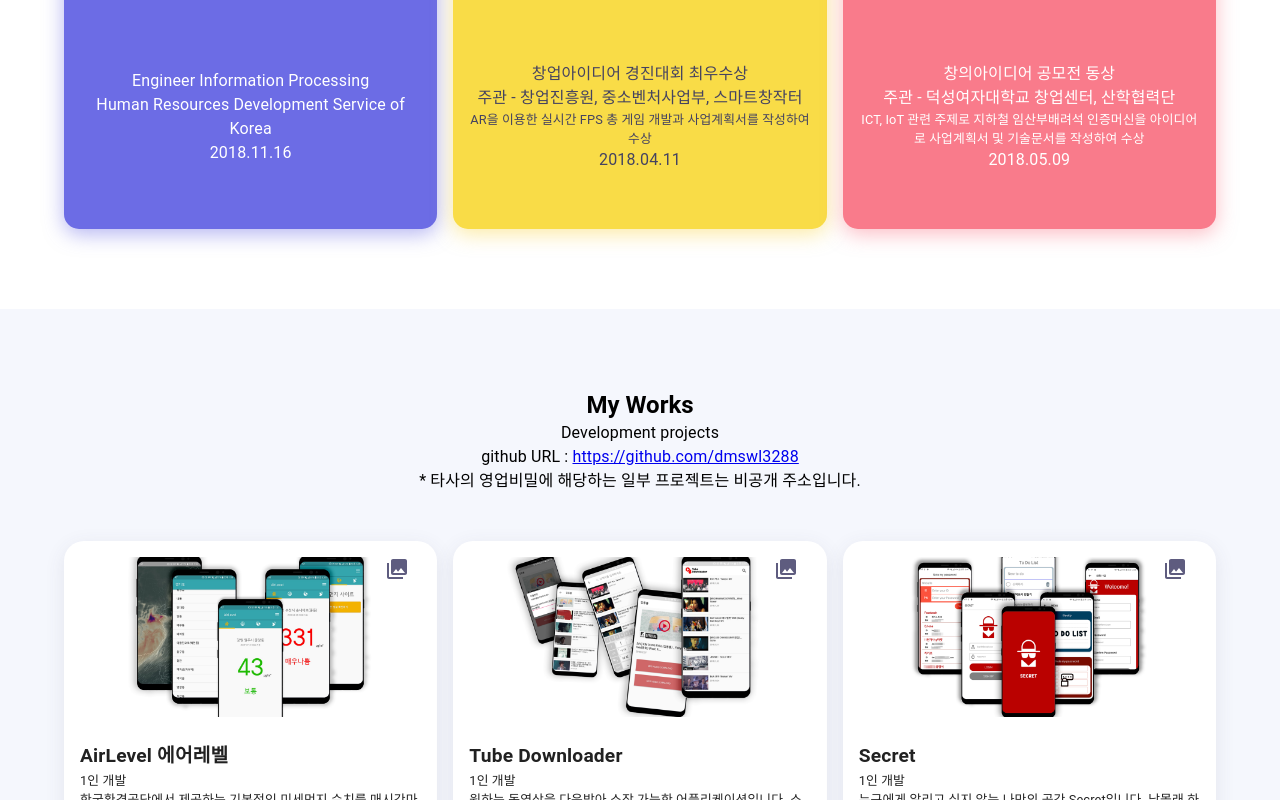
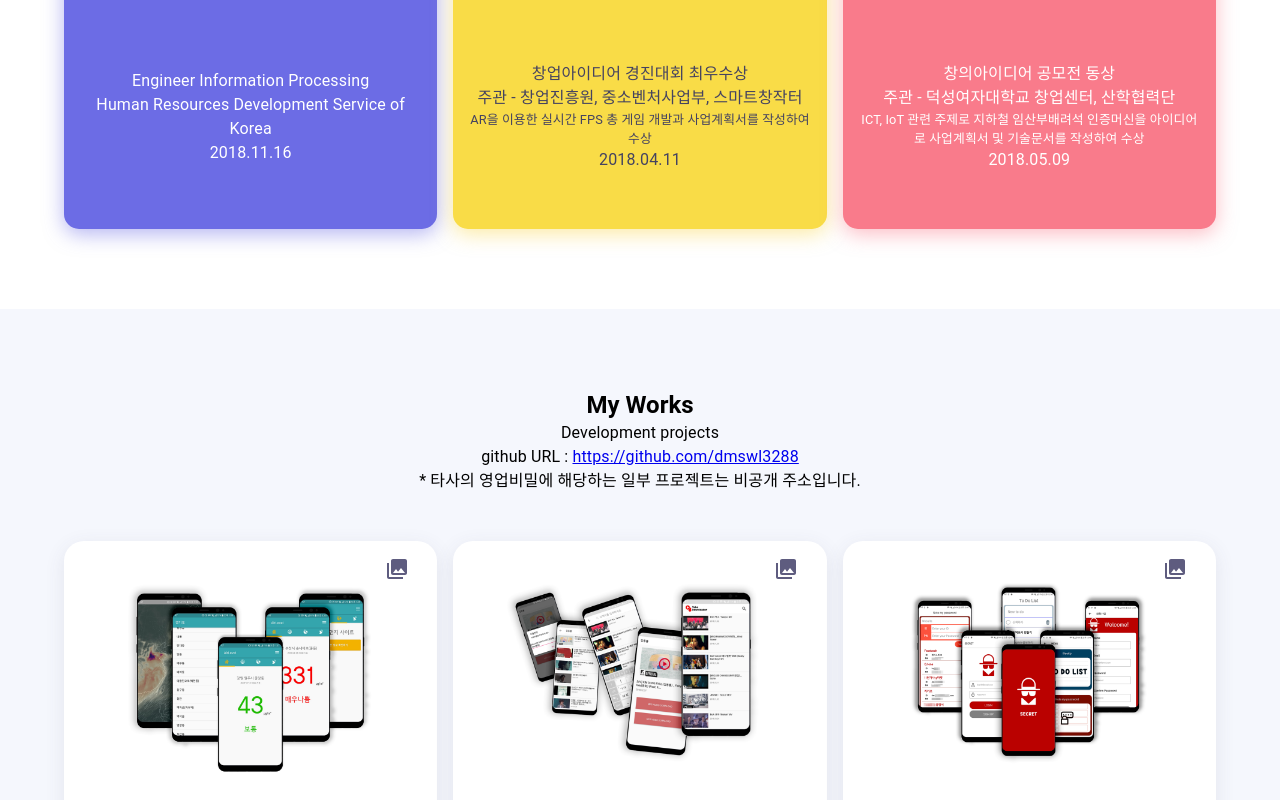
Before and after one commit to dmswl3288/me, a React (Create React App) app: page / in a window 1280 px wide. Shown: the part 2000-2800 px from the top of the page. Built offline with nearby package versions, Linux system fonts and the light colour scheme; some icons are missing.

Commit message:
maxHeight 수정.

```diff
--- a/src/components/parts/Work.js
+++ b/src/components/parts/Work.js
@@ -61,7 +61,7 @@
                             <Grid item key={index} xs={12} md={4}>
                                 <Fade bottom>
                                     <CardBox sx={{ p: 2 }}>
-                                        <Button onClick={() => {handleOpen(work)}} style={{maxHeight: '20vh', overflow: 'scroll'}}>
+                                        <Button onClick={() => {handleOpen(work)}} style={{maxHeight: '30vh', overflow: 'scroll'}}>
                                             <img
                                                 src={work.mainImgSrc}
                                                 width={300}
```
